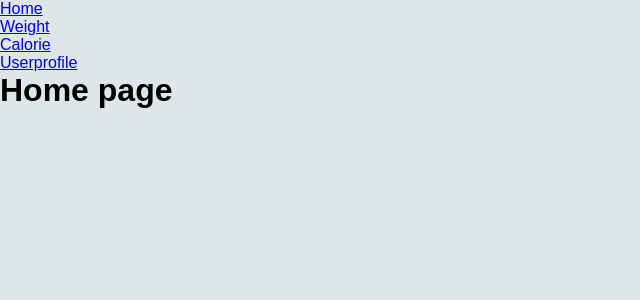
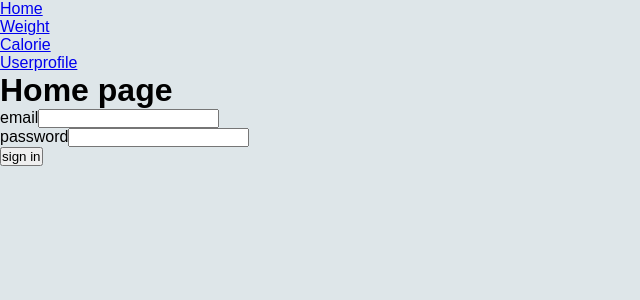
Before and after one commit to ZacPJ/Fitness-Website, a React (Create React App) app: page / in a window 1280 px wide. Shown: the top 300 px of the page, without its empty margins (0-640 px from the left). Built offline with nearby package versions, Linux system fonts and the light colour scheme; no server answers.

Commit message:
added basic sign in to home page, requires back end

```diff
--- a/src/pages/Home.js
+++ b/src/pages/Home.js
@@ -1,9 +1,25 @@
 import React from "react";
+import {useState} from "react";
+import Login from "./components/Login.js"
 
 function Home (){
+
+    const [user, setUser]=useState();
+
     return(
         <div>
             <h1>Home page</h1>
+
+            {!user ?
+            <div>
+                <Login setter = {setUser} />
+            </div>:
+            <div>
+                successfully signed in with the email {user}, this message can be removed later
+            </div>
+            }
+
+
         </div>
     )
 }
--- /dev/null
+++ b/src/pages/components/Login.js
@@ -0,0 +1,42 @@
+import React from "react";
+import { useState } from "react";
+import { login } from "../utils";
+
+const Login = ({setter}) =>{
+
+    const [email, setEmail] = useState();
+    const [password, setPassword] = useState();
+
+
+    async function submitHandler(event)
+    {
+        event.preventDefault();
+        await login(email,password,setter);
+    }
+
+    return(
+        <form onSubmit={submitHandler} className="userForm">
+
+            <div className="formFields">
+                <label>
+                    email
+                    <input onChange={(event) => setEmail(event.target.value)} />
+                </label>
+                <br></br>
+
+                <label>
+                    password
+                    <input type="password" onChange={(event) => setPassword(event.target.value)} />
+                </label>
+                <br></br>
+            </div>
+
+            <button type = "submit" className="loginButton"> sign in </button>
+
+        </form>
+    )
+}
+
+
+
+export default Login;
--- /dev/null
+++ b/src/pages/utils/index.js
@@ -0,0 +1,24 @@
+
+export const login = async(email,password,setter) =>{
+    try
+    {
+        const response = await fetch("http://localhost:5000/user/login",{
+            method: "POST",
+            headers:{"Content-Type": "application/json"},
+            body: JSON.stringify({
+
+                "email":email,
+                "password":password
+
+            })
+        })
+
+        const data = await response.json();
+        console.log(data.userEmail);
+        setter(data.userEmail);
+    }
+    catch(error)
+    {
+        console.log(error);
+    }
+}
```
